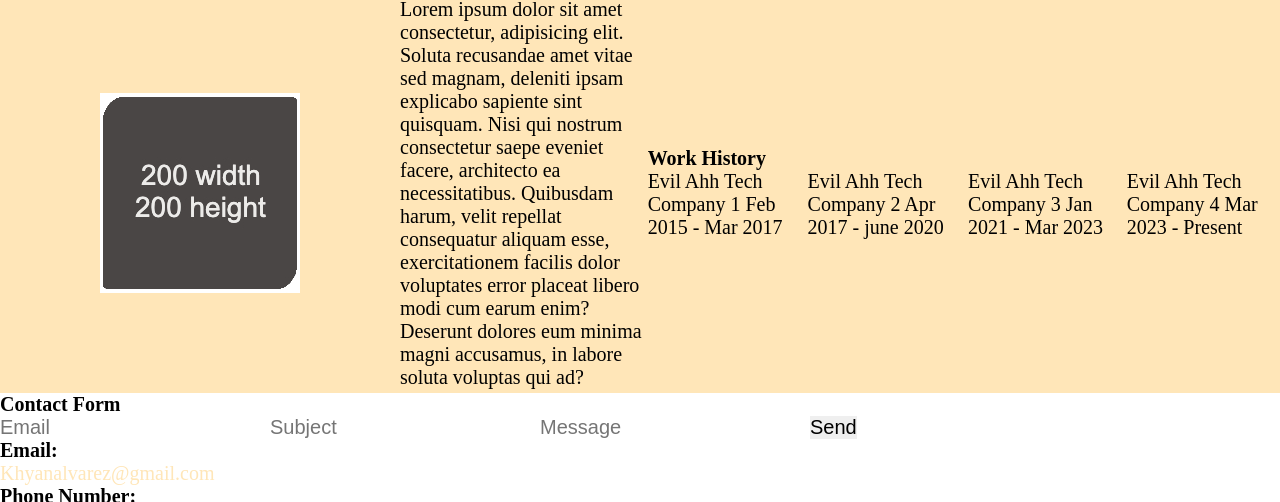
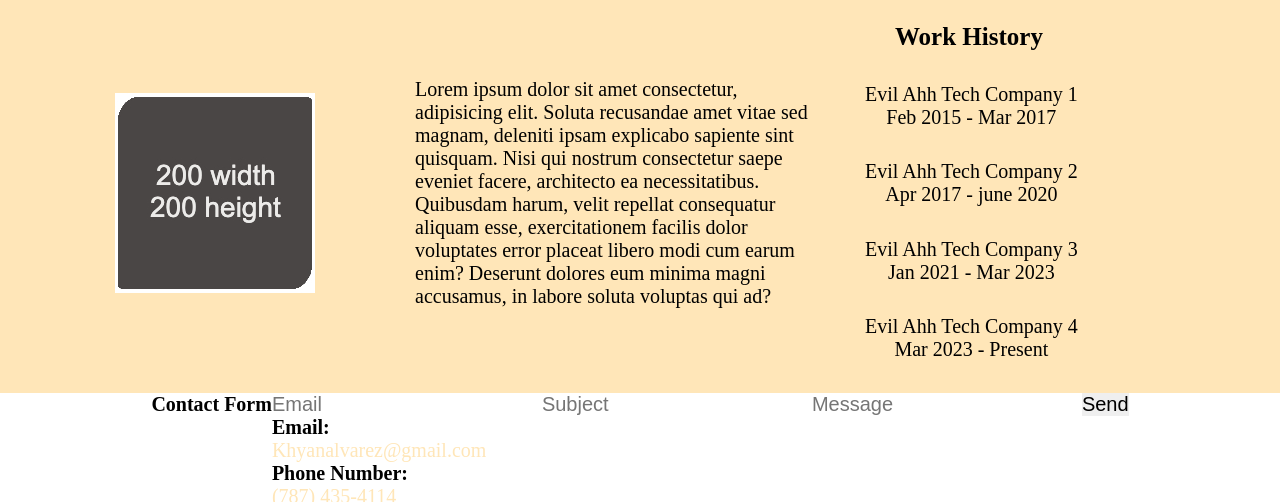
Before and after one commit to khyan22/module-1-mini, a plain HTML site: page main/index.html in a window 1280 px wide. Shown: the part 67-569 px from the top of the page. Drawn offline with Linux system fonts and the light colour scheme.

Commit message:
finished main section

```diff
--- a/main/assets/css/styles.css
+++ b/main/assets/css/styles.css
@@ -5,6 +5,7 @@
   font-size: 20px;
   --primary-bg: hsl(39 100% 86%);
   --secondary-bg: hsl(129, 60%, 25%);
+  --tertiary-bg: hsla(279 100% 33.5% / 0.97);
 }
 
 header {
@@ -54,15 +55,18 @@ ul {
 .header-ul-flex-cont li{
   text-decoration: none;
   color: var(--primary-bg);
+  background-color: var(--tertiary-bg);
   margin-inline: 10px;
   margin-block: auto;
-  font-size: 20px
+  font-size: 20px;
+  padding: 5px;
+  border-radius: 5px;
 }
 
 main {
   background-color: var(--primary-bg);
   display: flex;
-  justify-content: space-around;
+  justify-content: center;
   align-items: center;
   height: 400px;
 }
@@ -72,9 +76,34 @@ main {
 }
 
 .main-flex-p {
-  width: 600px;
+  width: 400px;
+  margin-right: 50px;
 }
 
 .main-flex-sect {
+  display: flex;
+  flex-direction: column;
+  justify-content: space-evenly;
+  /* align-items: center; */
+  height: 100%;
+}
 
+.main-flex-sect h2{
+  margin-top: 30px;
+  font-size: 25px;
+  padding-left: 30px
 }
+
+.main-sect-flex-ul {
+  display: flex;
+  flex-direction: column;
+  justify-content: space-evenly;
+  align-items: start;
+  text-align: center;
+  width: 400px;
+}
+
+#contact {
+  display: flex;
+  justify-content: center;
+}
--- a/main/index.html
+++ b/main/index.html
@@ -32,11 +32,11 @@
       soluta voluptas qui ad?</p>
     <section class="main-flex-sect">
       <h2>Work History</h2>
-      <ul>
-        <li>Evil Ahh Tech Company 1 Feb 2015 - Mar 2017</li>
-        <li>Evil Ahh Tech Company 2 Apr 2017 - june 2020</li>
-        <li>Evil Ahh Tech Company 3 Jan 2021 - Mar 2023</li>
-        <li>Evil Ahh Tech Company 4 Mar 2023 - Present</li>
+      <ul class="main-sect-flex-ul">
+        <li>Evil Ahh Tech Company 1 <br>Feb 2015 - Mar 2017</li>
+        <li>Evil Ahh Tech Company 2 <br>Apr 2017 - june 2020</li>
+        <li>Evil Ahh Tech Company 3 <br>Jan 2021 - Mar 2023</li>
+        <li>Evil Ahh Tech Company 4 <br>Mar 2023 - Present</li>
       </ul>
     </section>
   </main>
@@ -44,13 +44,13 @@
   <section id="contact">
     <h2>Contact Form</h2>
     <section>
-      <form>
+      <form class="contact-flex-form">
         <input type="email" placeholder="Email">
         <input type="text" placeholder="Subject">
         <input type="text" placeholder="Message">
         <button>Send</button>
       </form>
-      <section>
+      <section class="contact-flec-info">
         <h3>Email:</h3>
         <a>Khyanalvarez@gmail.com</a>
         <h3>Phone Number:</h3>
```
